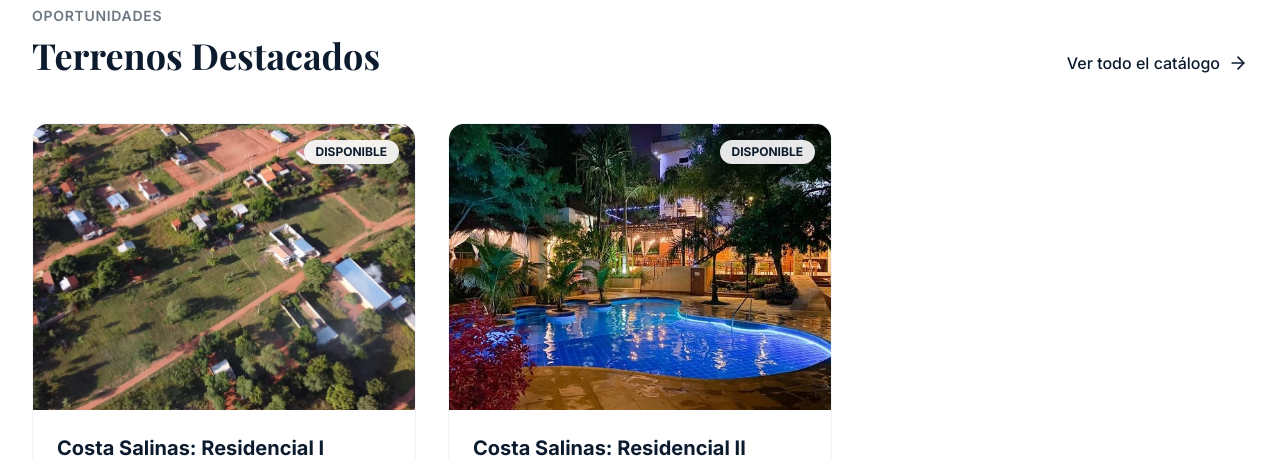
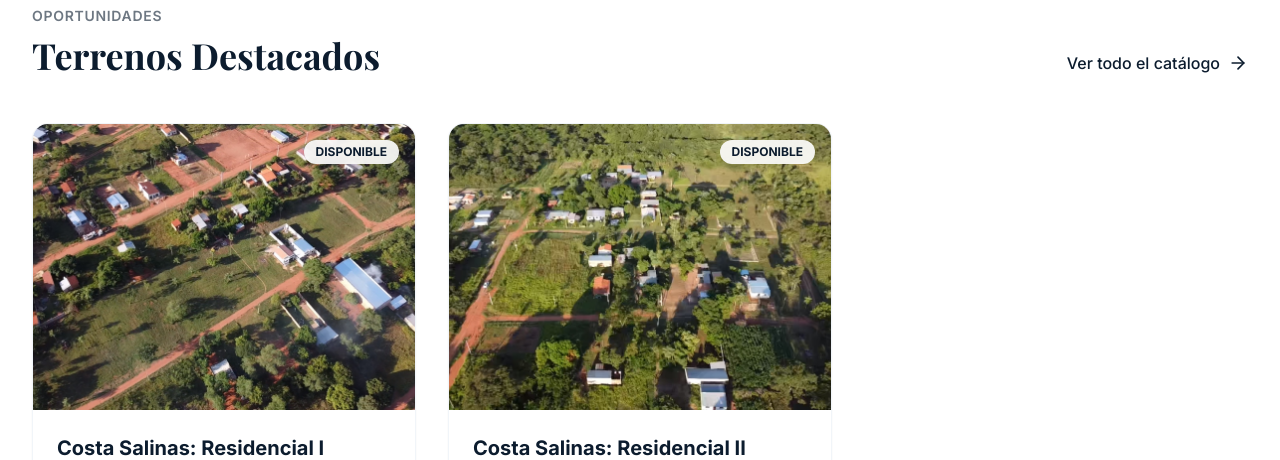
Before and after one commit to tekobienesraices/TEKO, a Next.js app: page / in a window 1280 px wide. Shown: the part 2100-2560 px from the top of the page. Built offline with nearby package versions, Linux system fonts and the light colour scheme; a web font is replaced by a local one.

Commit message:
Update Residencial II image to correct aerial view

```diff
--- a/data.ts
+++ b/data.ts
@@ -52,8 +52,8 @@ export const properties: Property[] = [
     price: 81000000,
     monthlyPayment: 1750000,
     description: 'Imaginá a tus hijos jugando en su propio patio. Costa Salinas es un barrio consolidado, seguro y lleno de vida. Dejá de pagar alquiler y empezá a pagar por lo que será tuyo para siempre. La mejor herencia es un techo propio.',
-    image: '/properties/residencial-dos-1.jpg',
-    gallery: ['/properties/residencial-dos-1.jpg', '/properties/residencial-2-2.jpg'],
+    image: '/properties/residencial-dos-2.jpg',
+    gallery: ['/properties/residencial-dos-2.jpg', '/properties/residencial-2-2.jpg'],
     features: ['Barrio Seguro', 'Vecinos Reales', 'Servicios Listos', 'Tu Propio Hogar'],
     type: 'terreno',
     coordinates: { lat: -25.3210, lng: -57.4440 },
```
Also changed, not shown: public/properties/residencial-dos-2.jpg (added).
